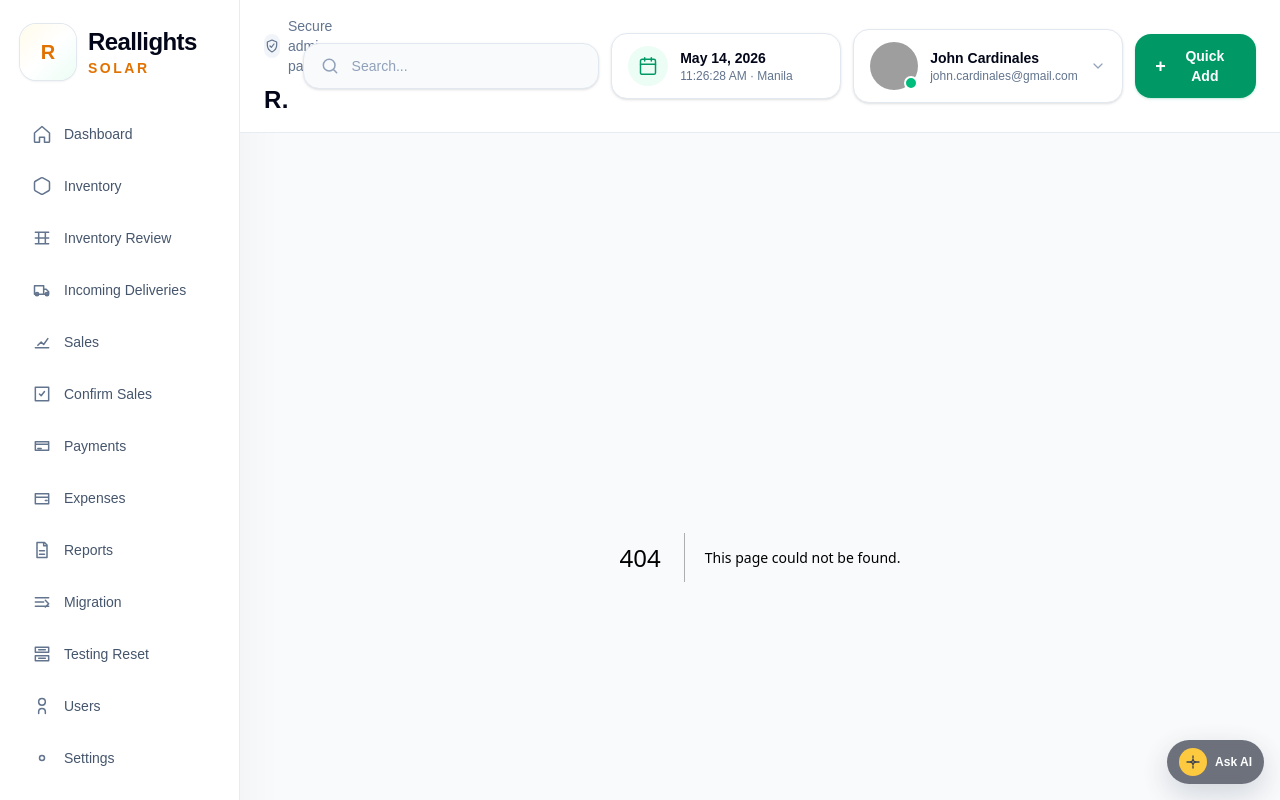
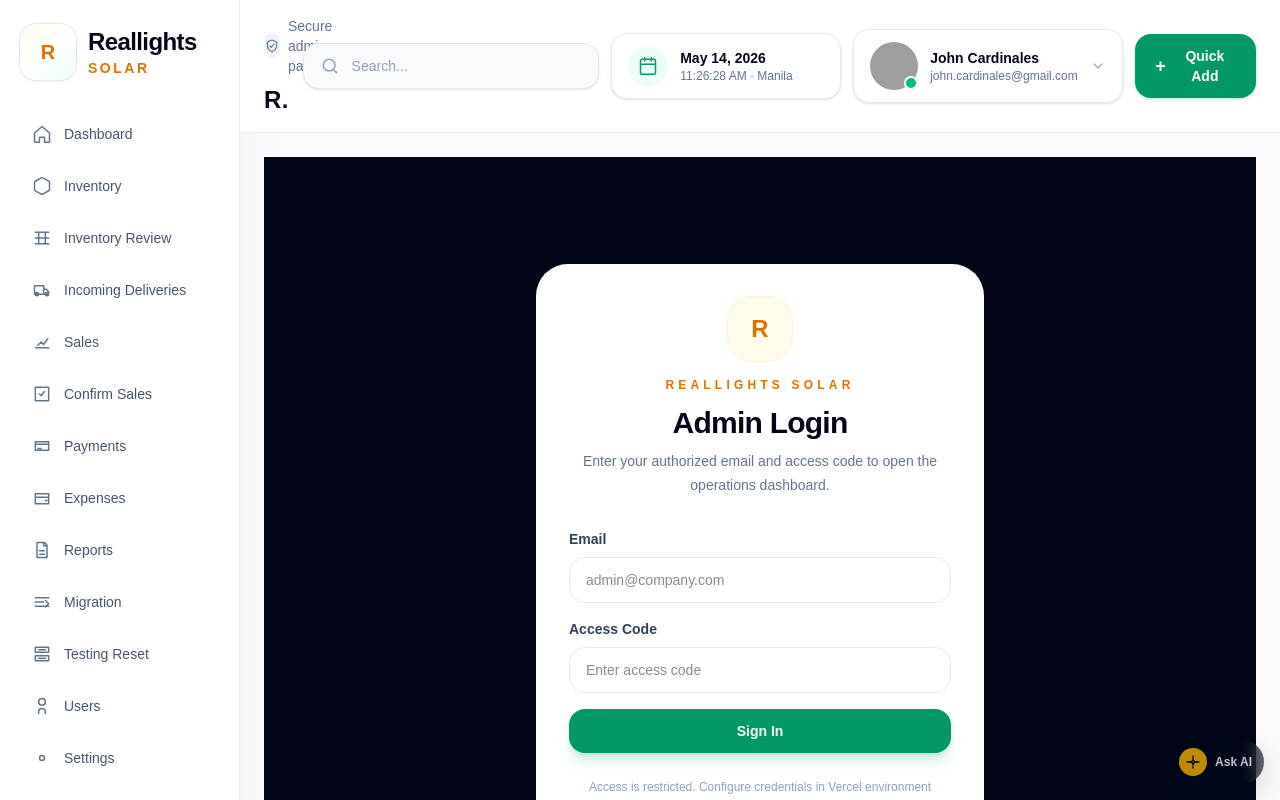
Before and after one commit to johncardinales-cpu/realight-dashboard, a Next.js app: page /login in a window 1280 px wide. Before the commit this address had no page. Shown: the top 800 px of the page. Built offline with nearby package versions, Linux system fonts and the light colour scheme; grey boxes are pictures that could not be loaded.

Commit message:
Add login page

```diff
--- /dev/null
+++ b/app/login/page.tsx
@@ -0,0 +1,85 @@
+"use client";
+
+import { FormEvent, useState } from "react";
+import { useRouter } from "next/navigation";
+
+export default function LoginPage() {
+  const router = useRouter();
+  const [email, setEmail] = useState("");
+  const [code, setCode] = useState("");
+  const [message, setMessage] = useState("");
+  const [loading, setLoading] = useState(false);
+
+  async function submit(event: FormEvent<HTMLFormElement>) {
+    event.preventDefault();
+    setLoading(true);
+    setMessage("");
+
+    try {
+      const res = await fetch("/api/session/start", {
+        method: "POST",
+        headers: { "Content-Type": "application/json" },
+        body: JSON.stringify({ email, code }),
+      });
+      const data = await res.json();
+      if (!res.ok) throw new Error(data?.error || "Unable to sign in");
+      router.replace("/");
+      router.refresh();
+    } catch (error: any) {
+      setMessage(error?.message || "Unable to sign in.");
+    } finally {
+      setLoading(false);
+    }
+  }
+
+  return (
+    <main className="flex min-h-screen items-center justify-center bg-slate-950 px-4 py-10">
+      <div className="w-full max-w-md rounded-[2rem] border border-white/10 bg-white p-8 shadow-2xl">
+        <div className="mb-8 text-center">
+          <div className="mx-auto mb-4 flex h-16 w-16 items-center justify-center rounded-3xl bg-amber-50 text-2xl font-black text-amber-600 ring-1 ring-amber-100">R</div>
+          <p className="text-xs font-bold uppercase tracking-[0.35em] text-amber-600">Reallights Solar</p>
+          <h1 className="mt-3 text-3xl font-bold tracking-tight text-slate-950">Admin Login</h1>
+          <p className="mt-2 text-sm leading-6 text-slate-500">Enter your authorized email and access code to open the operations dashboard.</p>
+        </div>
+
+        <form onSubmit={submit} className="space-y-4">
+          <label className="block">
+            <span className="mb-2 block text-sm font-semibold text-slate-700">Email</span>
+            <input
+              type="email"
+              value={email}
+              onChange={(event) => setEmail(event.target.value)}
+              placeholder="admin@company.com"
+              className="w-full rounded-2xl border border-slate-200 px-4 py-3 text-sm font-medium outline-none focus:border-emerald-400 focus:ring-4 focus:ring-emerald-50"
+              required
+            />
+          </label>
+
+          <label className="block">
+            <span className="mb-2 block text-sm font-semibold text-slate-700">Access Code</span>
+            <input
+              type="password"
+              value={code}
+              onChange={(event) => setCode(event.target.value)}
+              placeholder="Enter access code"
+              className="w-full rounded-2xl border border-slate-200 px-4 py-3 text-sm font-medium outline-none focus:border-emerald-400 focus:ring-4 focus:ring-emerald-50"
+              required
+            />
+          </label>
+
+          {message ? <p className="rounded-2xl border border-rose-100 bg-rose-50 px-4 py-3 text-sm font-semibold text-rose-700">{message}</p> : null}
+
+          <button
+            type="submit"
+            disabled={loading}
+            className="w-full rounded-2xl bg-emerald-600 px-5 py-3 text-sm font-bold text-white shadow-lg shadow-emerald-600/20 transition hover:bg-emerald-700 disabled:bg-slate-300"
+          >
+            {loading ? "Signing in..." : "Sign In"}
+          </button>
+        </form>
+
+        <p className="mt-6 text-center text-xs leading-5 text-slate-400">Access is restricted. Configure credentials in Vercel environment variables.</p>
+      </div>
+    </main>
+  );
+}
```
